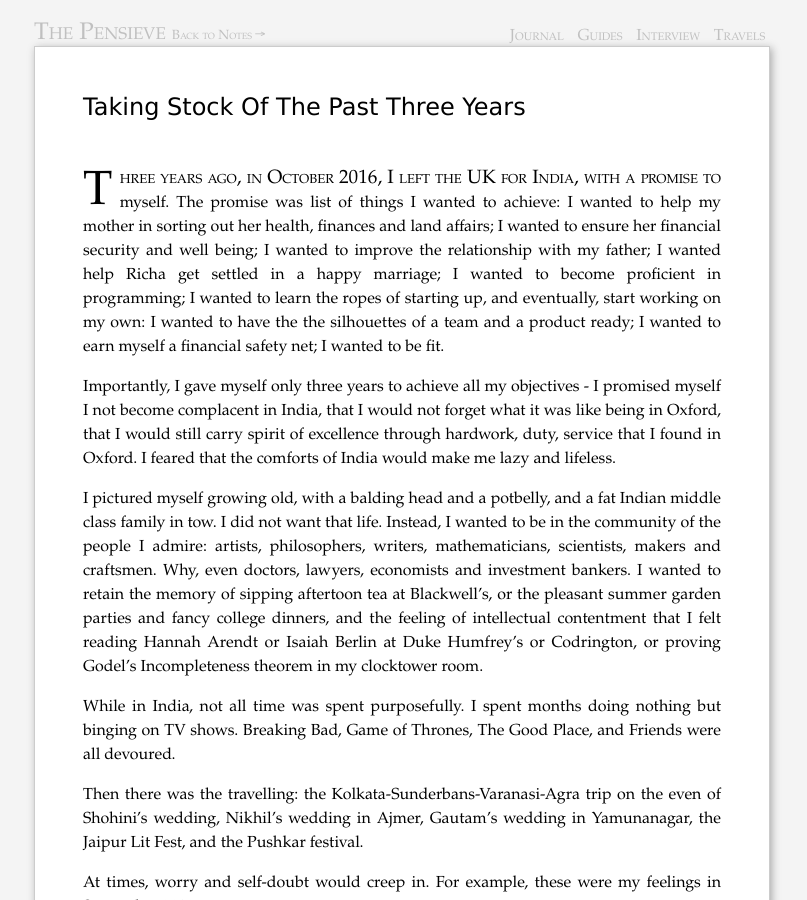
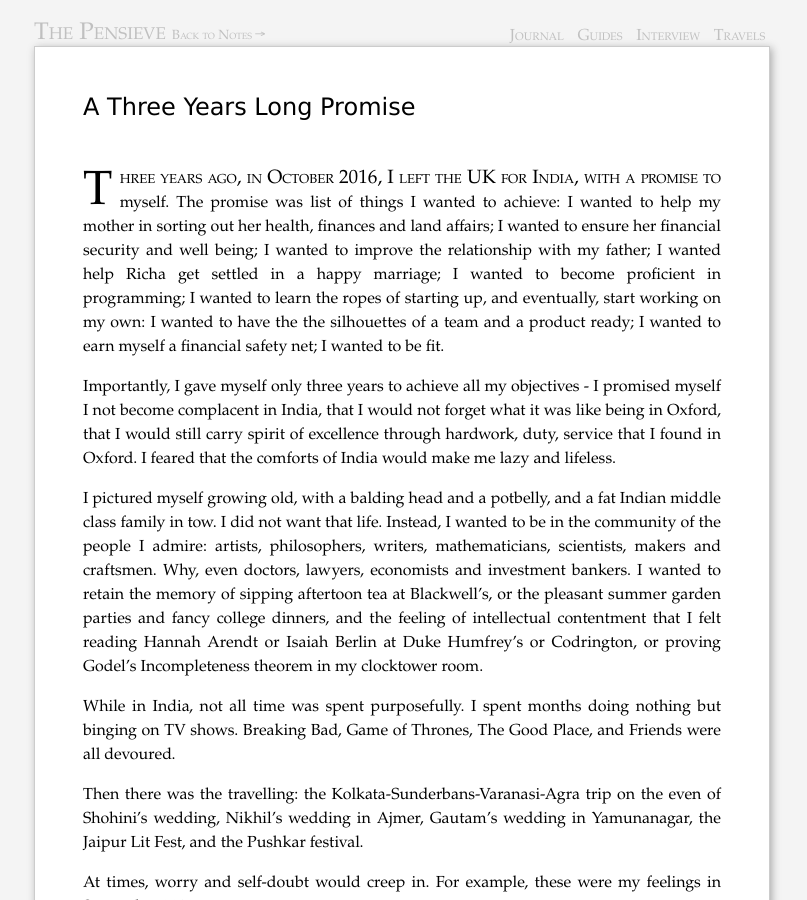
Before and after one commit to piyushahuja/piyushahuja.github.io, a Jekyll site: the page built from _posts/journal/2019-10-01-promise.md, in a window 1280 px wide and 900 px high. Shown: the whole window, without its empty margins (238-1045 px from the left). Built offline with Jekyll 4.4.1, drawn with Linux system fonts in a browser that asks for light colours; comment, search, counter and statistics services are not loaded.

Commit message:
auto deployed

```diff
--- a/_posts/journal/2019-10-01-promise.md
+++ b/_posts/journal/2019-10-01-promise.md
@@ -1,7 +1,7 @@
 ---
 
 layout: post-journal
-title: Taking Stock Of The Past Three Years
+title: A Three Years Long Promise
 date:   2019-10-01 09:00:11
 tag:
 categories: journal
```
